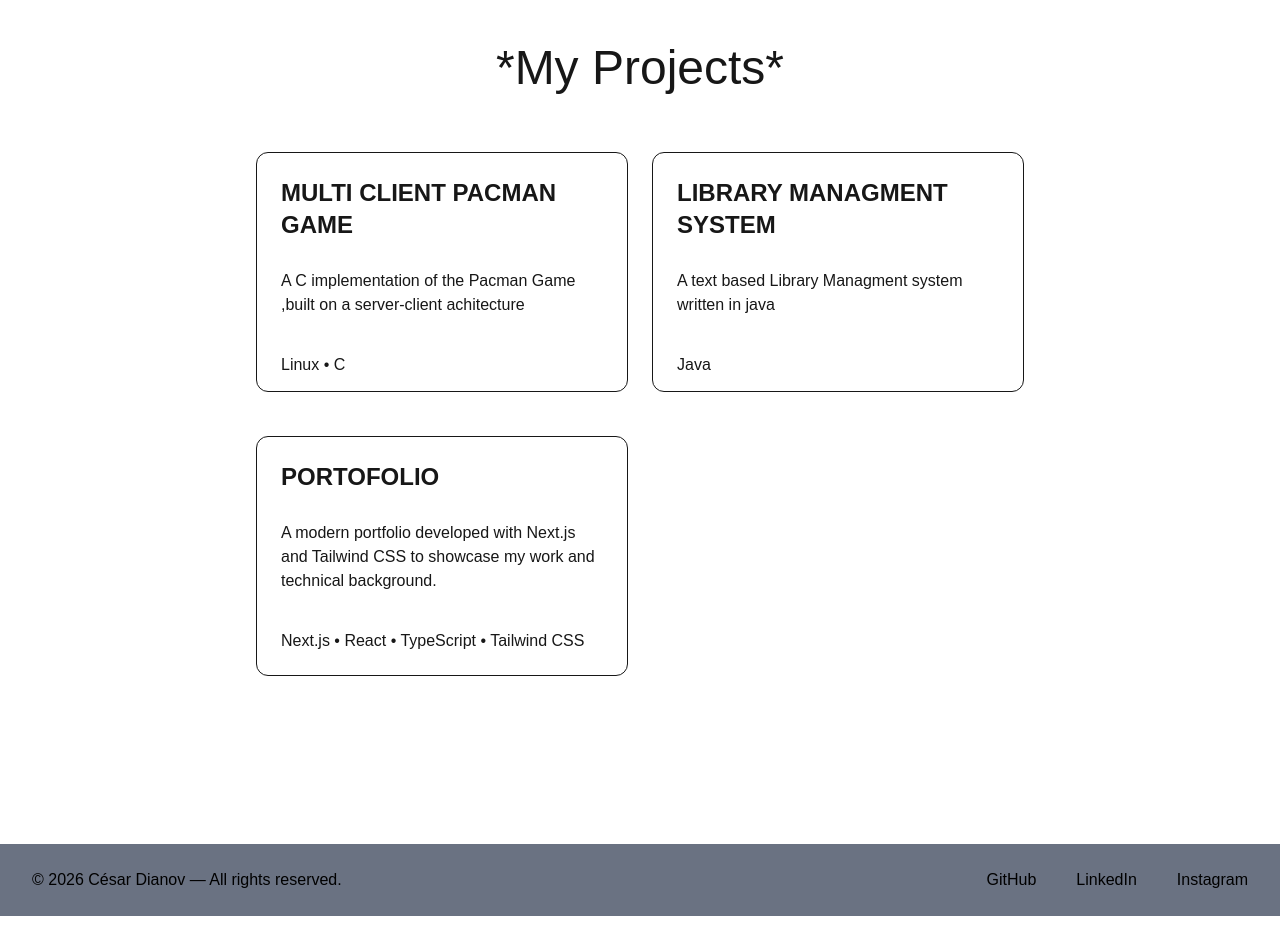
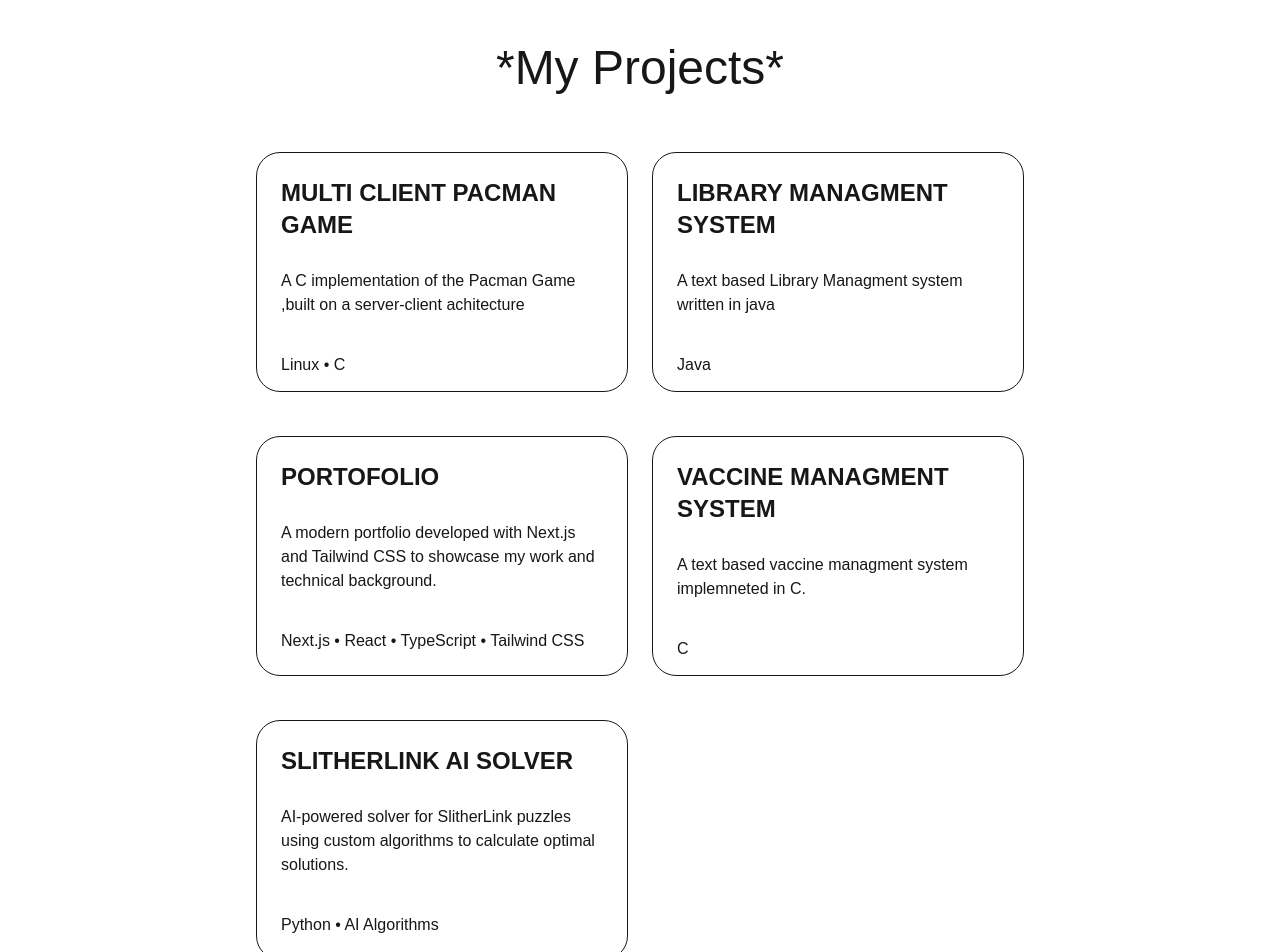
Before and after one commit to CesarDanielDianov/C-sar-s-Portofolio, a Next.js app: page /work in a window 1280 px wide. Shown: the part 120-1072 px from the top of the page. Before the commit the page ends 1036 px from the top, so only its background shows below. Built offline with nearby package versions, Linux system fonts and the light colour scheme.

Commit message:
adicionei formas de contactar na aba *contacts*

```diff
--- a/components/Contacts.tsx
+++ b/components/Contacts.tsx
@@ -1,9 +1,27 @@
 export default function contacts(){
     return(
         <section className="relative min-h-screen">
-            <div className="text-center">
-                UNDER CONSTRUCTION 3
+            <div className="text-center font-bond mt-20">
+
+            <h1 className="text-5xl"> Contact me </h1>
+            <p className="text-2xl mt-20">Reach out to me on LinkedIn / Github</p>
             </div>
+
+            <div className="mt-10 flex justify-center gap-8">
+                <a href="https://www.linkedin.com/in/c%C3%A9sar-dianov-91b3993a0/" >
+                    <img src="/linkedin-83.png" alt="LinkedIn" className="w-15 h-15 " />
+                </a>
+
+                <a href="https://github.com/CesarDanielDianov" >
+                    <img src="/github.png" alt="github" className="w-15 h-15 " />
+                </a>
+            </div>
+
+            <div className="text-center  mt-20">
+                <p >─────────────  OR  ─────────────</p>
+                <p>Use my contact form </p>
+            </div>
+
         </section>
     );
 }
--- a/components/Work.tsx
+++ b/components/Work.tsx
@@ -7,10 +7,10 @@ export default function work(){
                 *My Projects*
             </p>
 
-            <div className="grid grid-cols-2 gap-6 max-w-3xl mx-auto mt-10">
+            <div className="grid grid-cols-2 gap-6 max-w-3xl mx-auto mt-10 mb-20">
 
                 <Link href="https://github.com/CesarDanielDianov/PACMAN-SERVER"
-                    className="block  h-60 rounded-xl border p-6 hover:shadow-lg transition mt-5"
+                    className="block  h-60 rounded-3xl border p-6 hover:shadow-lg transition mt-5"
                     >
                     <h2 className="text-2xl font-bold">
                         MULTI CLIENT PACMAN GAME
@@ -21,7 +21,7 @@ export default function work(){
                 </Link>
 
                 <Link href="https://github.com/CesarDanielDianov/LibraryManager"
-                    className="block h-60 rounded-xl border p-6 hover:shadow-lg transition mt-5"
+                    className="block h-60 rounded-3xl border p-6 hover:shadow-lg transition mt-5"
                     >
                     <h2 className="text-2xl font-bold">
                         LIBRARY MANAGMENT SYSTEM
@@ -32,7 +32,7 @@ export default function work(){
                 </Link>
 
                 <Link href="https://github.com/CesarDanielDianov/C-sar-s-Portofolio"
-                    className="block h-60 rounded-xl border p-6 hover:shadow-lg transition mt-5"
+                    className="block h-60 rounded-3xl border p-6 hover:shadow-lg transition mt-5"
                     >
                     <h2 className="text-2xl font-bold">
                         PORTOFOLIO
@@ -41,6 +41,29 @@ export default function work(){
                     <p className="mt-9">Next.js • React • TypeScript • Tailwind CSS</p>
 
                 </Link>
+
+                <Link href="https://github.com/CesarDanielDianov/VACCINE-MANAGER"
+                    className="block h-60 rounded-3xl border p-6 hover:shadow-lg transition mt-5"
+                    >
+                    <h2 className="text-2xl font-bold">
+                        VACCINE MANAGMENT SYSTEM
+                    </h2>
+                    <p className="mt-7">A text based vaccine managment system implemneted in C.</p>
+                    <p className="mt-9">C</p>
+
+                </Link>
+
+                <Link href="https://github.com/CesarDanielDianov/SlitherLink-AI-Solver"
+                    className="block h-60 rounded-3xl border p-6 hover:shadow-lg transition mt-5"
+                    >
+                    <h2 className="text-2xl font-bold">
+                        SLITHERLINK AI SOLVER
+                    </h2>
+                    <p className="mt-7">AI-powered solver for SlitherLink puzzles using custom algorithms to calculate optimal solutions.</p>
+                    <p className="mt-9">Python • AI Algorithms</p>
+
+                </Link>
+
             </div>
 
         </section>
```
Also changed, not shown: public/github.png (added), public/linkedin-83.png (added).
